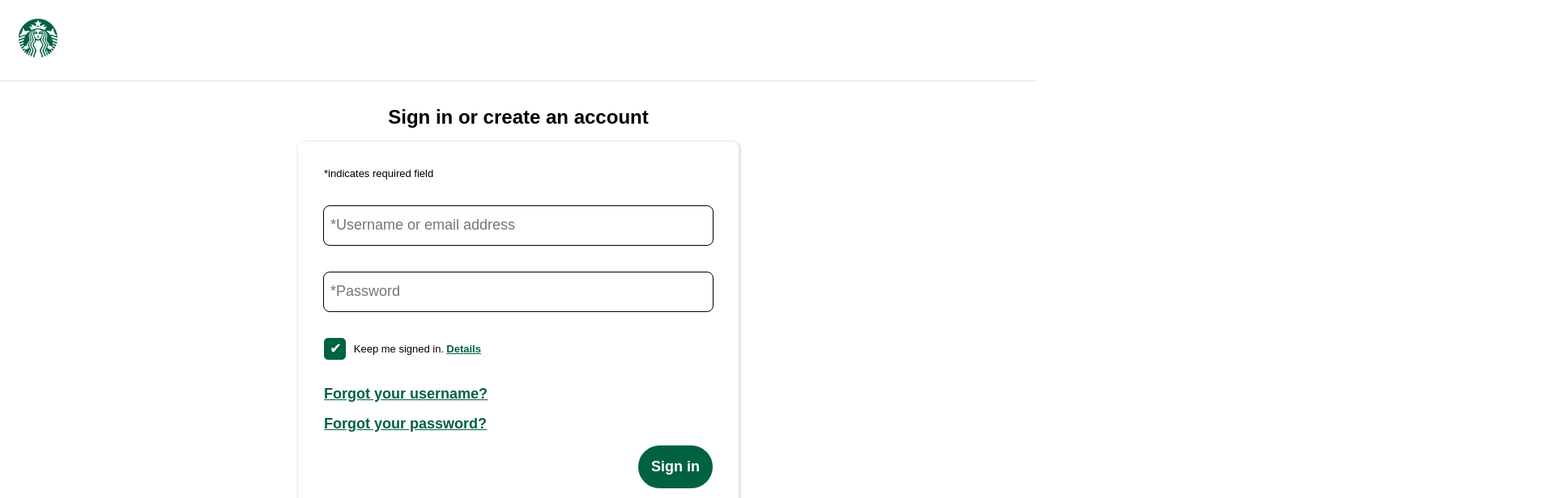
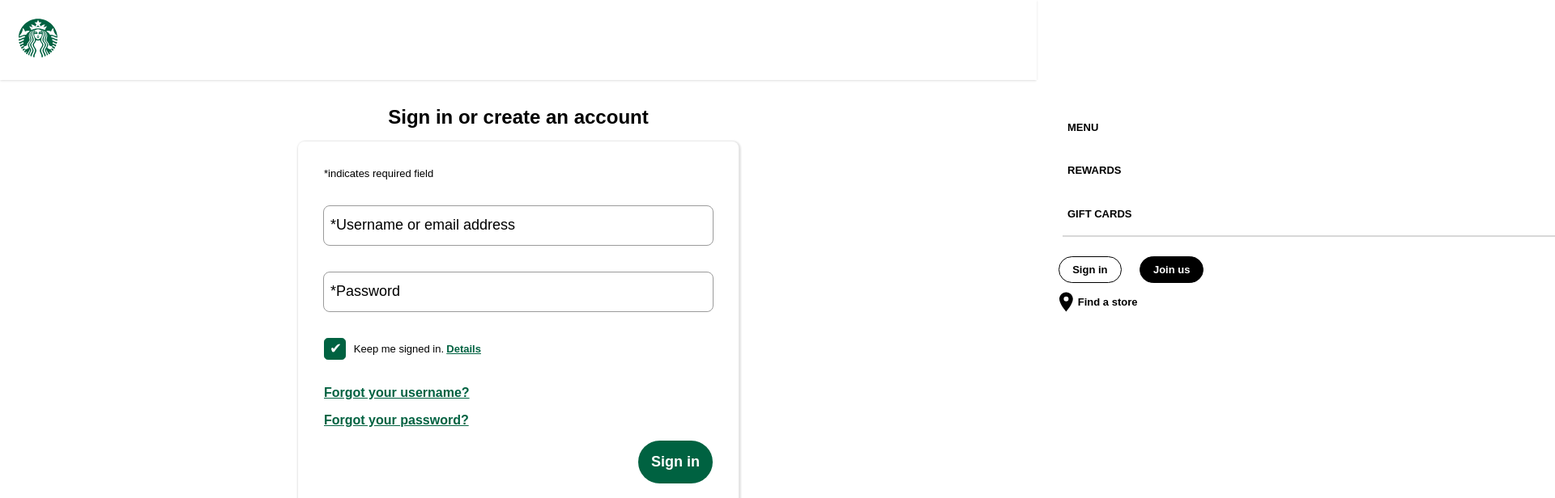
Before and after one commit to ArkadiyAkimov/Starbucks, a Next.js app: page /account/signin in a window 1280 px wide. Shown: the top 616 px of the page at 81% size, 1920 px wide, since content can reach past the window. Built offline with nearby package versions, Linux system fonts and the light colour scheme.

Commit message:
ninth commit

```diff
--- a/src/components/Navbar.tsx
+++ b/src/components/Navbar.tsx
@@ -4,15 +4,17 @@
 import Link from "next/link";
 import { SiStarbucks } from "react-icons/si";
 import { MdLocationOn } from "react-icons/md";
-import { useContext } from "react";
+import { useContext, useEffect, useState } from "react";
 import { AppStateContext } from "@/pages/_app";
 import React from "react";
 import { usePathname } from "next/navigation";
 import styles from '../styles/navbar.module.scss';
+import styles2 from '../styles/slidemenu.module.scss';
 
 export default function Navbar(){
 
     const {appState,setAppState} = useContext(AppStateContext)
+    const [slideIn,setSlideIn] = useState(false)
 
     const logout = () => {
         setAppState(prevState => ({
@@ -22,21 +24,30 @@
         }))
     }
 
+    useEffect(() => {
+        if (slideIn) {
+          document.body.classList.add("overflow-y-hidden")
+        } else {
+          document.body.classList.remove("overflow-y-hidden")
+        }
+    },[slideIn])
+
     const pathname = usePathname()
     const showFull = (pathname !== '/account/create' && pathname !== '/account/signin')
 
     return (
+        <>
         <nav className={styles.nav}>
             <Link href={`/`}>
             <SiStarbucks className={styles.logo} color="rgb(0,98,65)"/>
             </Link>
 
-            <div className="navbar-slide-menu-button">
-                <div className="circle"></div>
-                    <div className="lines-container">
-                        <div className="line-1"></div>
-                        <div className="line-2"></div>
-                        <div className="line-3"></div>
+            <div className={styles2.navbar_slide_menu_button} onClick={()=>setSlideIn(!slideIn)}>
+                <div className={styles2.circle}></div>
+                    <div className={styles2.lines_container}>
+                        <div className={styles2.line_1}></div>
+                        <div className={styles2.line_2}></div>
+                        <div className={styles2.line_3}></div>
                     </div>
             </div>
 
@@ -70,5 +81,38 @@
                 </div>
                  }
         </nav>
+            <div className={styles2.slide_bg + ' ' + `${slideIn && styles2.slide_bg_in}`} onClick={()=>setSlideIn(!slideIn)}>
+                <div className={styles2.slide + ' ' + `${slideIn && styles2.slide_in}`}>
+
+            <div className={styles2.slide_menu_items}>
+                <button className={styles.menu_button}>MENU</button>
+                <button className={styles.menu_button}>REWARDS</button>
+                <button className={styles.menu_button}>GIFT CARDS</button>
+            </div>
+
+            <div className={styles2.slide_btn_bundle}>
+
+            {appState?.loggedUser === undefined
+                    ?<React.Fragment>
+                     <Link href={`/account/signin`}>
+                        <button className={styles.signin_button}>Sign in</button>
+                     </Link>
+                     <Link href={`/account/create`}>
+                        <button className={styles.create_button}>Join us</button>
+                     </Link>
+                     </React.Fragment>
+                    :<React.Fragment>
+                        <button className={styles.signin_button}>{`Hello, ${appState?.loggedUser.firstName}!`}</button>
+                        <button onClick={()=>{logout()}} className={styles.create_button}>Logout</button>
+                     </React.Fragment>
+                     }
+
+                    <button className={styles.find_store_button}>
+                      <MdLocationOn className={styles.location_pin} />
+                    Find a store </button>
+                </div>
+                </div>
+            </div>
+        </>
     )
 }
--- a/src/pages/account/signin.tsx
+++ b/src/pages/account/signin.tsx
@@ -1,8 +1,7 @@
 import { useContext, useState } from "react"
 import { AppStateContext } from "../_app"
-import { User } from "@/models/User"
 import { useRouter } from "next/router"
-import { AppState } from "@/models/AppState"
+import styles from '../../styles/signin.module.scss'
 
 export default function Signin(){
     const {appState,setAppState} = useContext(AppStateContext)
@@ -30,23 +29,23 @@
     }
 
     return(
-        <div className="form-frame">
-            <div className="signin-title">Sign in or create an account</div>
+        <div className={styles.form_frame}>
+            <div className={styles.signin_title}>Sign in or create an account</div>
 
-            <div className="form-bubble">
-            <div className="little-disclaimer">*indicates required field</div>
-            <input className="username-input" onChange={e=>setUsername(e.target.value)} value={username} type="text" placeholder="*Username or email address"/>
-            <input className="password-input" onChange={e=>setPassword(e.target.value)} value={password} type="text" placeholder="*Password"/>
-            <div className="keep-signed-in">
-                <button onClick={()=>{setKeepSigned(!keepSigned)}} className={`keep-checkbox ${keepSigned && `keep-checkbox-toggled`}`}>
+            <div className={styles.form_bubble}>
+            <div className={styles.little_disclaimer}>*indicates required field</div>
+            <input className={styles.username_input} onChange={e=>setUsername(e.target.value)} value={username} type="text" placeholder="*Username or email address"/>
+            <input className={styles.password_input} onChange={e=>setPassword(e.target.value)} value={password} type="text" placeholder="*Password"/>
+            <div className={styles.keep_signed_in}>
+                <button onClick={()=>{setKeepSigned(!keepSigned)}} className={`${styles.keep_checkbox} ${keepSigned && `${styles.keep_checkbox_toggled}`}`}>
                 ✔</button>
                 Keep me signed in.
                 <a href="">Details</a>
             </div>
-            <a className="forgot-link" href="">Forgot your username?</a>
-            <a className="forgot-link" href="">Forgot your password?</a>
-            <div className="sign-button-frame">
-                <button onClick={()=>{login()}} className="sign-button">Sign in</button>
+            <a className={styles.forgot_link} href="">Forgot your username?</a>
+            <a className={styles.forgot_link} href="">Forgot your password?</a>
+            <div className={styles.sign_button_frame}>
+                <button onClick={()=>{login()}} className={styles.sign_button}>Sign in</button>
             </div>
         </div>
         </div>
--- a/src/pages/index.tsx
+++ b/src/pages/index.tsx
@@ -4,6 +4,7 @@
 import { useEffect, useState } from "react";
 import { PostModel } from "@/models/PostModel";
 import Post from "@/components/Post";
+import styles from '../styles/post.module.scss';
 
 const inter = Inter({ subsets: ["latin"] });
 
@@ -30,7 +31,7 @@
 }, []);
 
   return (
-    <div className="content-view">
+    <div className={styles.page}>
       {
         posts.map((post, index) => <Post key={post.title} alternate={index % 2 !== 0} post={post}></Post>)
       }
--- a/src/styles/globals.scss
+++ b/src/styles/globals.scss
@@ -1,7 +1,3 @@
-@import '../styles/signin.scss';
-@import '../styles/slide-menu.scss';
-
-
 body{
     margin: 0px;
     font-family: sans-serif;
@@ -12,6 +8,21 @@
     border: none;
 }
 
+a{
+    color:rgb(0,98,65) ;
+    font-weight: bold;
+    padding-left: 0.2rem;
+    padding-right: 0.2rem;
+}
+
+a:hover{
+    text-decoration: none;
+}
+
+.overflow-y-hidden{
+    overflow-y: hidden;
+}
+
 @media(min-width:768px){
 
 }
--- a/src/styles/navbar.module.scss
+++ b/src/styles/navbar.module.scss
@@ -11,6 +11,7 @@
     align-items: center;
     padding-left: 1.25rem;
     padding-right: 1.25rem;
+
 }
 
 .items{
--- a/src/styles/post.module.scss
+++ b/src/styles/post.module.scss
@@ -1,6 +1,5 @@
 
-.content{
-
+.page{
     padding-top: 2rem;
     padding-bottom: 2rem;
 }
--- a/src/styles/signin.scss
+++ b/src/styles/signin.module.scss
@@ -1,16 +1,4 @@
-a{
-    color: rgb(0,98,65) ;
-    font-weight: bold;
-    padding-left: 0.2rem;
-    padding-right: 0.2rem;
-}
-
-a:hover{
-    text-decoration: none;
-}
-
-
-.form-frame{
+.form_frame{
     display: flex;
     flex-direction: column;
     padding: 1rem;
@@ -20,7 +8,7 @@
     //background-color: red;
 }
 
-.form-bubble{
+.form_bubble{
     display: flex;
     flex-direction: column;
     padding: 2rem;
@@ -33,7 +21,7 @@
     box-shadow: none;
 }
 
-.signin-title{
+.signin_title{
     font-size: x-large;
     font-weight: bold;
     margin-bottom: 1rem;
@@ -41,28 +29,28 @@
 }
 
 
-.create-title{
+.create_title{
     align-self: left;
     font-size: x-large;
     font-weight: bold;
     margin-bottom: 2rem;
 }
 
-.form-title{
+.form_title{
     width: 30rem;
     margin-bottom: 1rem;
     font-size: large;
     font-weight: bold;
 }
 
-.little-disclaimer{
+.little_disclaimer{
     width: 30rem;
     text-align: left;
     margin-bottom: 2rem;
 }
 
-#account-input{
-    border: solid black 0.05rem;
+#account_input{
+    border: solid rgb(155, 155, 155) 0.08rem;
     padding: 0.5rem;
     width: 29rem;
     height: 2rem;
@@ -72,22 +60,30 @@
     font-size: large
 }
 
-.username-input{
-    @extend #account-input ;
+#account_input::placeholder {
+    color: black;
 }
 
-.password-input{
-    @extend #account-input ;
+#account_input::placeholder span{
+    color: green;
 }
 
-.keep-signed-in{
+.username_input{
+    @extend #account_input ;
+}
+
+.password_input{
+    @extend #account_input ;
+}
+
+.keep_signed_in{
     display: flex;
     align-items: center;
     width: 30rem;
     margin-bottom: 2rem;
 }
 
-.terms-of-use{
+.terms_of_use{
     display: flex;
     flex-direction: row;
     align-items: flex-start;
@@ -96,7 +92,7 @@
     margin-bottom: 2rem;
 }
 
-.terms-aligner{
+.terms_aligner{
     display: flex;
     flex-direction: row;
     flex-wrap: wrap;
@@ -106,7 +102,7 @@
 
 }
 
-.keep-checkbox{
+.keep_checkbox{
     border: solid rgb(0,98,65) 0.1rem;
     width: 1.7rem;
     height: 1.7rem;
@@ -118,23 +114,23 @@
     transition: 150ms ease-in;
 }
 
-.keep-checkbox-toggled{
+.keep_checkbox_toggled{
     background-color: rgb(0,98,65) ;
 }
 
-.forgot-link{
+.forgot_link{
     width: 30rem;
-    font-size: large;
+    font-size: medium;
     margin-bottom: 1rem;
 }
 
-.sign-button-frame{
+.sign_button_frame{
     display: flex;
     width: 30rem;
     justify-content: right;
 }
 
-.sign-button{
+.sign_button{
     background-color: rgb(0,98,65);
     color: white;
     font-size: large;
@@ -143,7 +139,7 @@
     padding: 1rem;
 }
 
-.input-instructions{
+.input_instructions{
     display: flex;
     width: 28rem;
     margin-top: -1rem;
@@ -152,11 +148,11 @@
 
 
 @media(min-width:768px){
-    .form-bubble{
+    .form_bubble{
         box-shadow: 1px 1px 2px 2px rgba(0, 0, 0, 0.105);
     }
 
-    .create-title{
+    .create_title{
         margin-bottom: 4rem;
         margin-top: 2rem;
     }
--- /dev/null
+++ b/src/styles/slidemenu.module.scss
@@ -0,0 +1,119 @@
+
+.navbar_slide_menu_button{
+    display: flex;
+    width: 2.5rem;
+    height: 2.5rem;
+    //background-color: red;
+    align-items: center;
+    justify-content: center;
+}
+
+.circle{
+    display:flex;
+    position: absolute;
+    align-items: center;
+    justify-content: center;
+    width: 1.5rem;
+    height: 1.5rem;
+
+
+    border-radius: 100%;
+   transition: 150ms ease-in;
+}
+
+.circle:hover{
+    background-color: rgba(0, 0, 0, 0.093);
+
+    width: 2.2rem;
+    height: 2.2rem;
+}
+
+.lines_container{
+    display: flex;
+    flex-direction: column;
+    width: 1.3rem;
+    height: 0.9rem;
+    align-items: center;
+    justify-content: space-between;
+
+    transition: 300ms ease-in;
+}
+
+
+#line{
+    background-color: rgb(118, 118, 118);
+    width: 100%;
+    height: 0.12rem;
+    border-radius: 15px
+}
+
+.line_1{
+    @extend #line;
+}
+
+.line_2{
+    @extend #line;
+}
+
+.line_3{
+    @extend #line;
+}
+
+.slide_bg{
+    display: flex;
+    justify-content: right;
+    height: 100%;
+    width: 100%;
+    position:absolute;
+    z-index: 4;
+    background-color: transparent;
+    pointer-events: none;
+
+    transition: 300ms linear;
+}
+
+.slide_bg_in{
+    background-color: rgba($color: #000000, $alpha: 0.4);
+    pointer-events: all;
+}
+
+.slide{
+    display: flex;
+    flex-direction: column;
+    position: absolute;
+    height: 100%;
+    width: 70%;
+    z-index: 5;
+    background-color: rgb(255, 255, 255);
+    padding: 2rem;
+
+    transform: translateX(100%);
+    transition: 300ms;
+}
+
+.slide_in{
+    transform: translateX(0%);
+}
+
+.slide_menu_items{
+    display: flex;
+    height: 10rem;
+    flex-direction: column;
+    align-items: flex-start;
+    justify-content: space-around;
+    border-bottom: 2px solid rgb(216, 216, 216);
+}
+
+.slide_btn_bundle{
+    padding-top: 1rem;
+    margin-left: -1rem;
+}
+
+
+@media(min-width:768px){
+
+    .navbar_slide_menu_button{
+        display: none;
+    }
+
+}
```
Also changed, not shown: src/pages/account/create.tsx (+23 -22 lines), src/styles/slide-menu.scss (deleted, +0 -69 lines).
